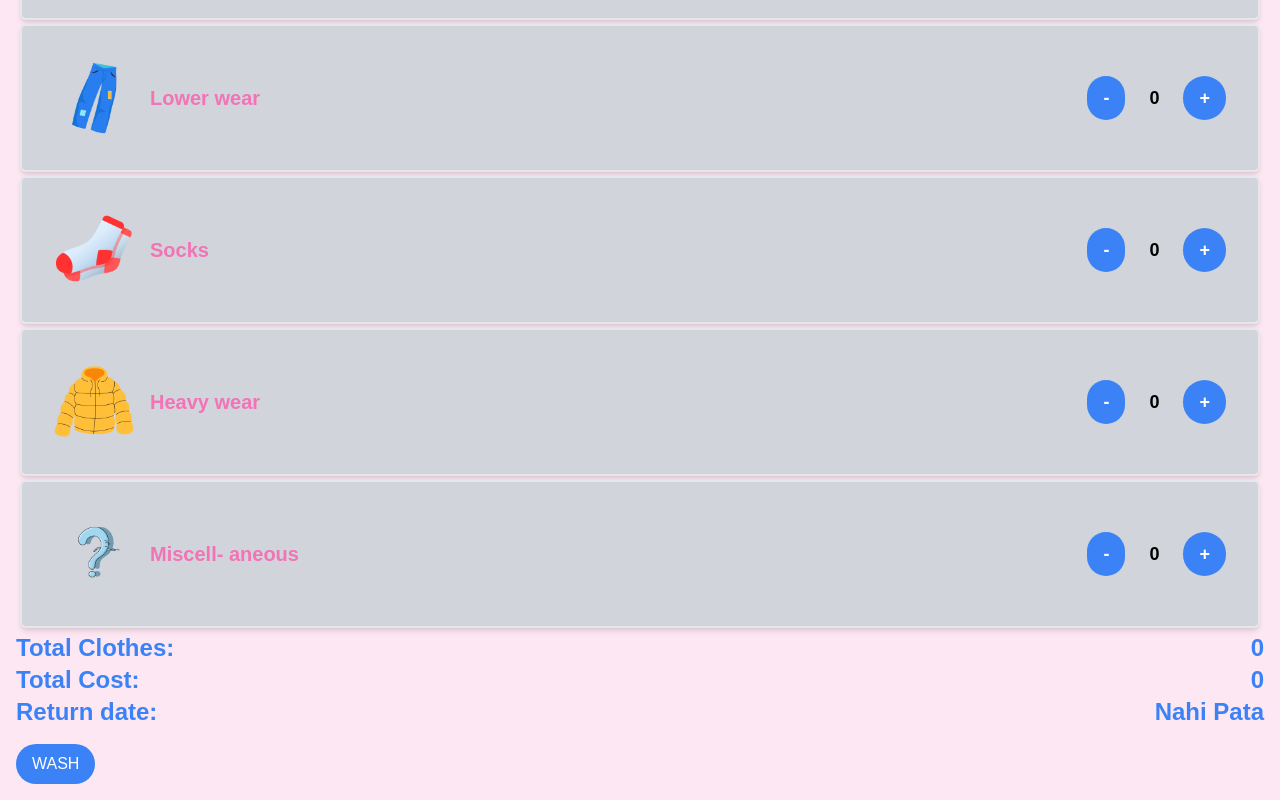
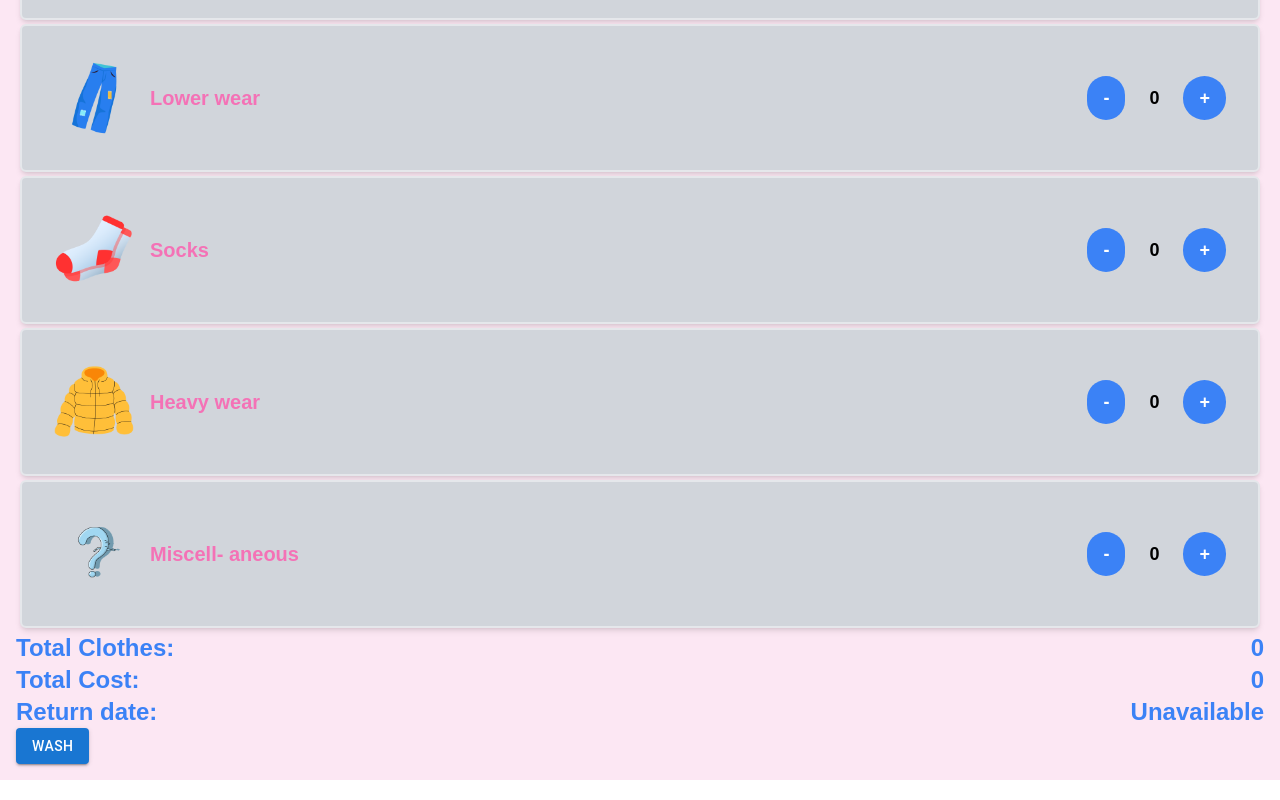
Before and after one commit to its-me-yps/CS253_Project, a React (Create React App) app in the folder frontend/: page /WashClothes in a window 1280 px wide. Shown: the part 217-1017 px from the top of the page. Built offline with nearby package versions, Linux system fonts and the light colour scheme.

Commit message:
Update below.jsx

```diff
--- a/frontend/src/components/washClothesComponents/below.jsx
+++ b/frontend/src/components/washClothesComponents/below.jsx
@@ -1,6 +1,6 @@
 import React, { useState, useEffect } from 'react';
 import { useNavigate } from 'react-router-dom';
-
+import Button from '@mui/material/Button';
 const Below = ({ counter }) => {
 
     const [total, setTotal] = useState(0);
@@ -58,15 +58,15 @@ const Below = ({ counter }) => {
                     Return date:
                 </div>
                 <div className="flex-auto text-2xl font-bold text-blue-500 text-right">
-                    Nahi Pata
+                   Unavailable
                 </div>
             </div>
-            <button
+            <Button variant='contained'
         className="max-w-screen flex flex-col items-center justify-center p- bg-blue-500 text-white px-4 py-2 mt-4 rounded-full focus:outline-none focus:ring focus:border-blue-300"
         onClick={handleWashCLothes}
       >
         WASH
-      </button>
+      </Button>
         </>
     );
 };
```
